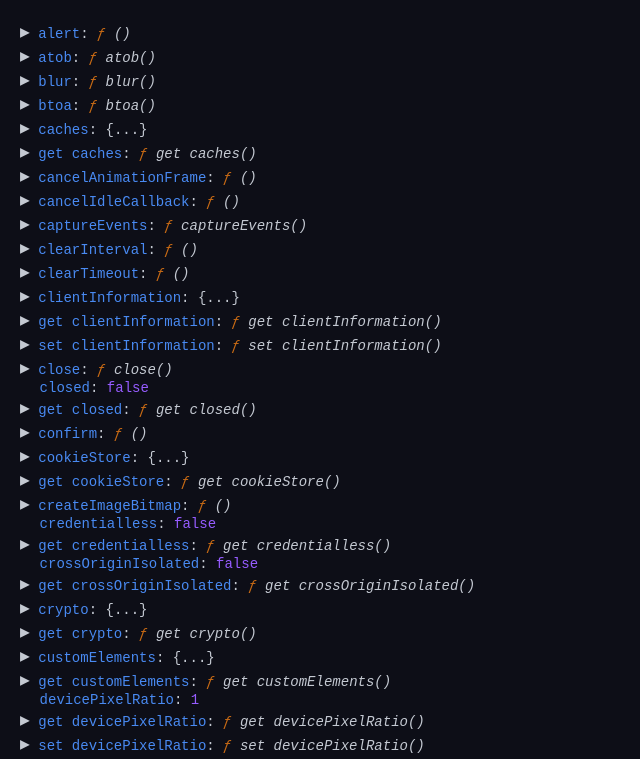
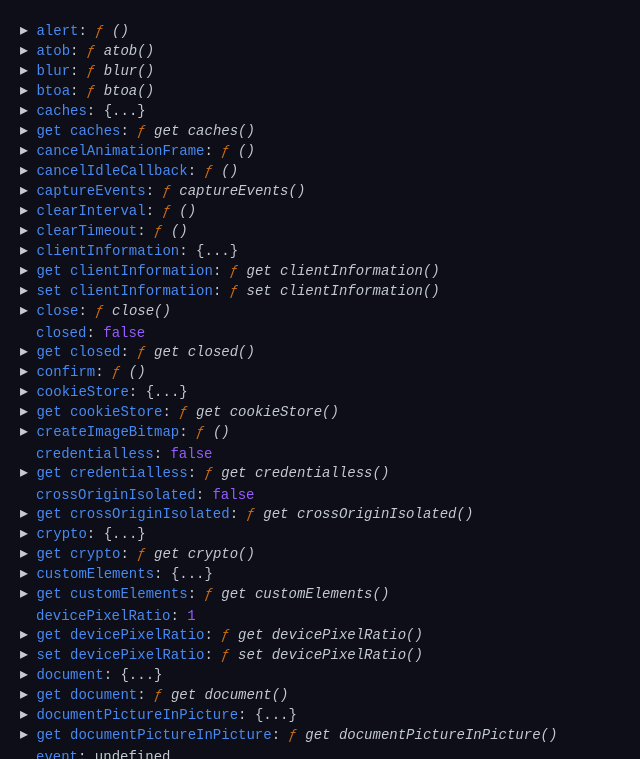
Before and after one commit to mcanam/object-viewer, a plain HTML site: page index.html in a window 1280 px wide. Shown: the top 759 px of the page, without its empty margins (0-640 px from the left). Drawn offline with Linux system fonts and the light colour scheme.

Commit message:
update style

```diff
--- a/style.css
+++ b/style.css
@@ -43,20 +43,25 @@ body {
 }
 
 .tree-head {
+      white-space: nowrap;
       list-style-type: none;
 }
 
 .tree-body {
       padding-left: 20px;
+      display: flex;
+      flex-direction: column;
 }
 
 .tree-child {
-      margin-left: 1.4em;
+      white-space: nowrap;
+      margin-top: 5px;
+      margin-left: 16px;
 }
 
 .tree > .tree-head::before {
       content: "\25B8";
-      font-size: 1.4em;
+      font-size: 16px;
 }
 
 .tree[open] > .tree-head::before {
```
